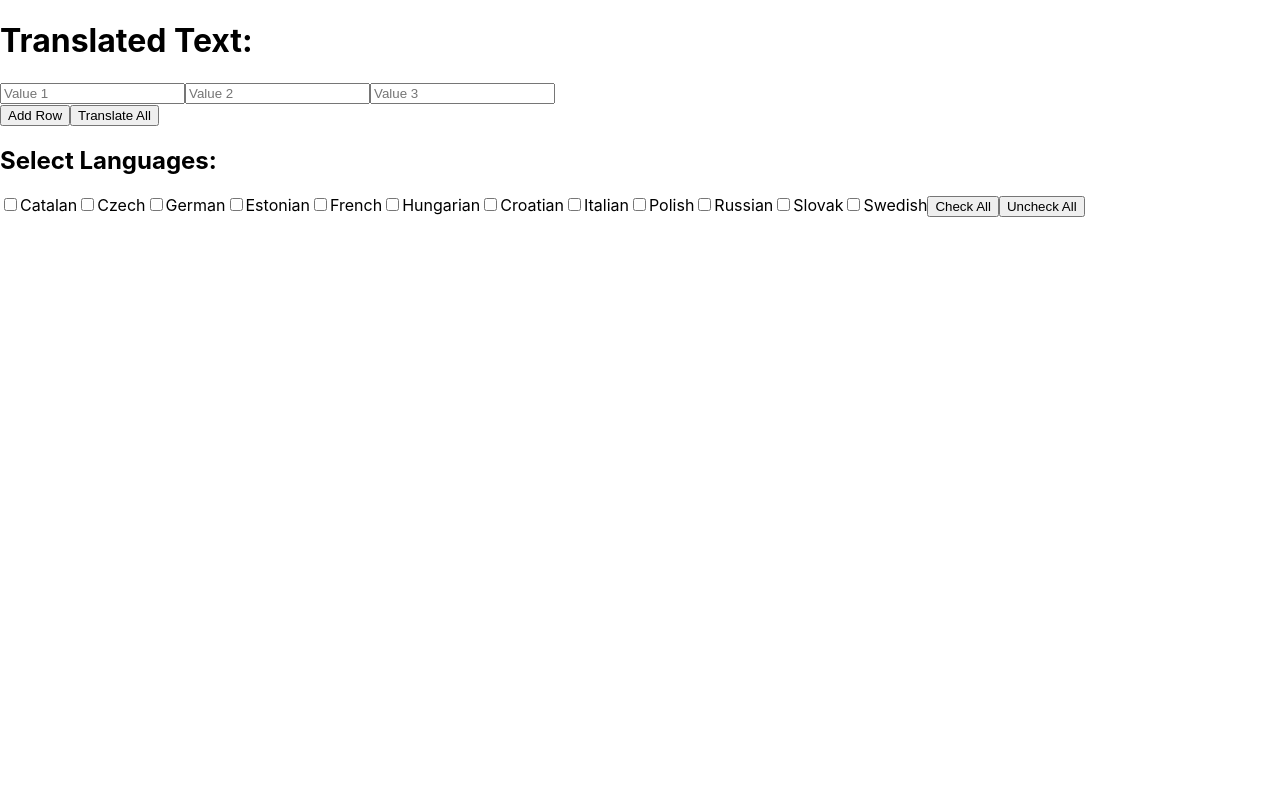
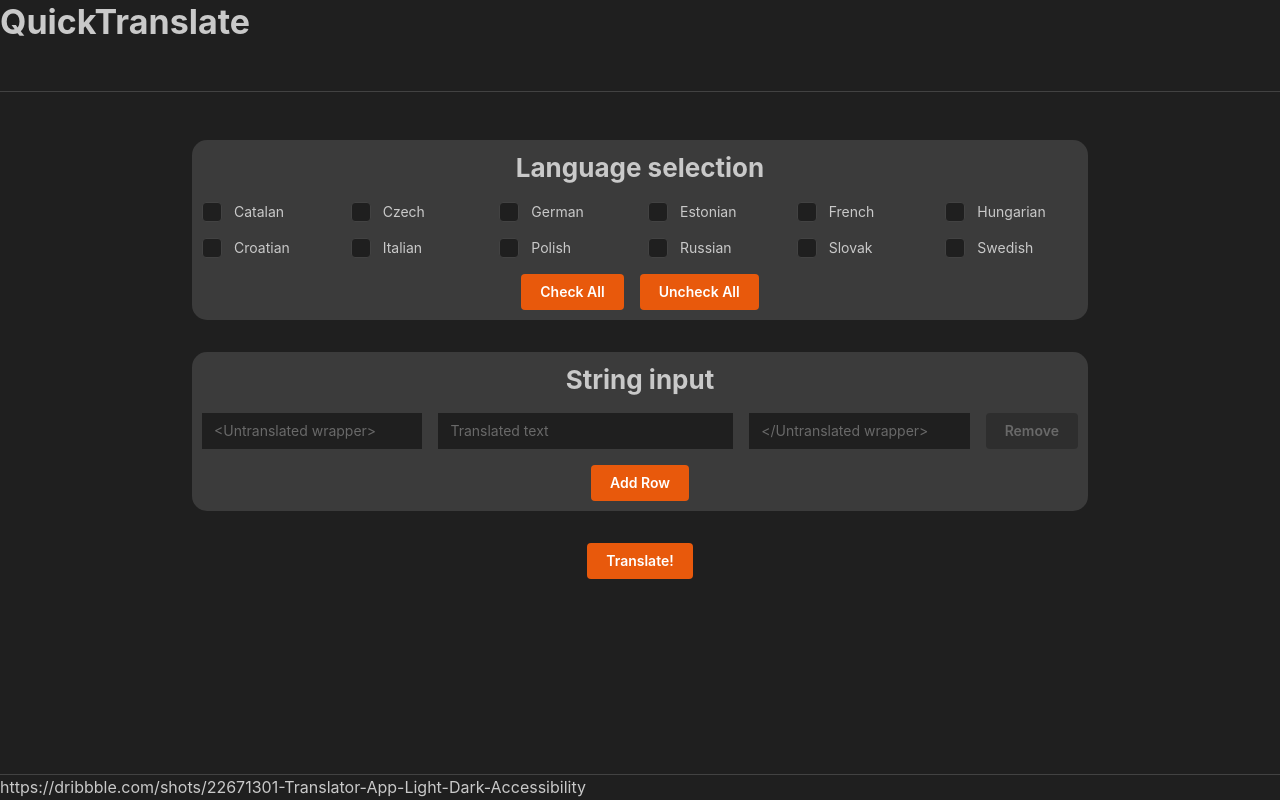
Before and after one commit to VirtualCZ/QuickTranslate, a React (Create React App) app in the folder Client/: page / in a window 1280 px wide. Built offline with nearby package versions, Linux system fonts and the light colour scheme.

Commit message:
Added Mantine. Project now uses its components. Seperated some styled components.

```diff
--- /dev/null
+++ b/Client/postcss.config.cjs
@@ -0,0 +1,14 @@
+module.exports = {
+    plugins: {
+      'postcss-preset-mantine': {},
+      'postcss-simple-vars': {
+        variables: {
+          'mantine-breakpoint-xs': '36em',
+          'mantine-breakpoint-sm': '48em',
+          'mantine-breakpoint-md': '62em',
+          'mantine-breakpoint-lg': '75em',
+          'mantine-breakpoint-xl': '88em',
+        },
+      },
+    },
+  };
--- a/Client/src/App.js
+++ b/Client/src/App.js
@@ -5,8 +5,13 @@ import { highlight, languages } from 'prismjs/components/prism-core';
 import 'prismjs/components/prism-markup';
 import 'prismjs/themes/prism-tomorrow.min.css'; // Example style, you can use another
 import LanguageCheckbox from './LanguageCheckbox';
+import { AppShell, Box, Button, Center, Divider, Flex, Grid, Group, Skeleton, Stack, Text, TextInput, Title } from '@mantine/core';
+import { useDisclosure } from '@mantine/hooks';
+import BoxBase from './BoxBase';
+import StackBase from './StackBase';
 
 function App() {
+  const [opened, { toggle }] = useDisclosure();
   const [rows, setRows] = useState([{ id: 1, value1: '', value2: '', value3: '', translatedText: '' }]);
   const [translatedTexts, setTranslatedTexts] = useState([]);
   const [selectedLanguages, setSelectedLanguages] = useState([]);
@@ -106,44 +111,93 @@ function App() {
   };
 
   return (
-    <div className="App">
-      <h1>Translated Text:</h1>
-      <div>
+    <AppShell
+      header={{ height: 92.48 }}
+      padding="md"
+    >
+      <AppShell.Header>
+        <Title order={1}>
+          QuickTranslate
+        </Title>
+      </AppShell.Header>
+      <AppShell.Main>
+        <Stack
+          align="stretch"
+          justify="center"
+          gap="xl"
+          my="xl"
+        >
+          <StackBase>
+            <Center>
+              <Title order={2}>Language selection</Title>
+            </Center>
+            <Grid grow>
+              {['Catalan', 'Czech', 'German', 'Estonian', 'French', 'Hungarian', 'Croatian', 'Italian', 'Polish', 'Russian', 'Slovak', 'Swedish'].map(language => (
+                <Grid.Col span={2}>
+                  <LanguageCheckbox
+                    key={language}
+                    language={language}
+                    checked={selectedLanguages.includes(language)}
+                    onChange={() => handleLanguageCheckboxChange(language)}
+                  />
+                </Grid.Col>
+              ))}
+            </Grid>
+            <Center>
+              <Group justify="center">
+                <Button onClick={handleCheckAllLanguages}>Check All</Button>
+                <Button onClick={handleUncheckAllLanguages}>Uncheck All</Button>
+              </Group>
+            </Center>
+          </StackBase>
+          <StackBase>
+          <Center>
+              <Title order={2}>String input</Title>
+            </Center>
             {rows.map(row => (
-          <div key={row.id}>
-            <input
-              type="text"
+              <Grid grow key={row.id}>
+                <Grid.Col span={3}>
+                  <TextInput
                     value={row.value1}
                     onChange={(e) => handleChange(row.id, 'value1', e.target.value)}
-              placeholder="Value 1"
+                    placeholder="<Untranslated wrapper>"
                   />
-            <input
-              type="text"
+                </Grid.Col>
+                <Grid.Col span={4}>
+                  <TextInput
                     value={row.value2}
                     onChange={(e) => handleChange(row.id, 'value2', e.target.value)}
-              placeholder="Value 2"
+                    placeholder="Translated text"
                   />
-            <input
-              type="text"
+                </Grid.Col>
+                <Grid.Col span={3}>
+                  <TextInput
                     value={row.value3}
                     onChange={(e) => handleChange(row.id, 'value3', e.target.value)}
-              placeholder="Value 3"
+                    placeholder="</Untranslated wrapper>"
                   />
-            {rows.length > 1 && (
-              <button onClick={() => handleRemoveRow(row.id)}>Remove</button>
-            )}
-          </div>
+                </Grid.Col>
+                <Grid.Col span={1}>
+                  <Button fullWidth variant="filled" color="red" disabled={rows.length <= 1} onClick={() => handleRemoveRow(row.id)}>Remove</Button>
+                </Grid.Col>
+              </Grid>
             ))}
-        <button onClick={handleAddRow}>Add Row</button>
-        <button onClick={handleTranslateAll}>Translate All</button>
-      </div>
-      <div>
+            <Center>
+              <Button onClick={handleAddRow}>Add Row</Button>
+            </Center>
+          </StackBase>
+          <Center>
+            <Button onClick={handleTranslateAll}>Translate!</Button>
+          </Center>
+          <BoxBase>
+            {/* <Skeleton height={120} mt={6} width="100%" radius="xl" /> */}
             {translatedTexts.map((translation, index) => (
-  <div key={index}>
-    <h2>Language: {translation.language}</h2>
+              <Box my="10">
+                <Text mx="10" size="sm">en - {translation.language}</Text>
+                <Box mx="10" style={{ borderRadius: 10 }} mt={5} mb={10} bg="dark.7" key={index}>
                   <Editor
                     value={translation.text.map((text, idx) => (
-        `${rows[idx].value1.trim()} ${text} ${rows[idx].value3.trim()}`
+                      `${rows[idx].value1.trim()}${text}${rows[idx].value3.trim()}`
                     )).join('\n')}
                     highlight={code => highlight(code, languages.markup)}
                     padding={10}
@@ -152,27 +206,17 @@ function App() {
                       fontSize: 12,
                     }}
                   />
-  </div>
+                </Box>
+                {index !== translatedTexts.length - 1 && <Divider size="xs" color='dark.3' />}
+              </Box>
             ))}
-
-
-
-
-      </div>
-      <div>
-        <h2>Select Languages:</h2>
-        {['Catalan', 'Czech', 'German', 'Estonian', 'French', 'Hungarian', 'Croatian', 'Italian', 'Polish', 'Russian', 'Slovak', 'Swedish'].map(language => (
-          <LanguageCheckbox
-            key={language}
-            language={language}
-            checked={selectedLanguages.includes(language)}
-            onChange={() => handleLanguageCheckboxChange(language)}
-          />
-        ))}
-        <button onClick={handleCheckAllLanguages}>Check All</button>
-        <button onClick={handleUncheckAllLanguages}>Uncheck All</button>
-      </div>
-    </div>
+          </BoxBase>
+        </Stack>
+      </AppShell.Main>
+      <AppShell.Footer>
+      https://dribbble.com/shots/22671301-Translator-App-Light-Dark-Accessibility
+      </AppShell.Footer>
+    </AppShell>
   );
 }
 
--- /dev/null
+++ b/Client/src/BoxBase.jsx
@@ -0,0 +1,15 @@
+import { Box } from '@mantine/core';
+import React from 'react';
+
+function BoxBase({ children }) {
+    return (
+        <Box
+            bg="dark.5"
+            style={{ borderRadius: 15 }}
+        >
+            {children}
+        </Box>
+    );
+}
+
+export default BoxBase;
--- a/Client/src/LanguageCheckbox.jsx
+++ b/Client/src/LanguageCheckbox.jsx
@@ -1,16 +1,14 @@
+import { Checkbox } from '@mantine/core';
 import React from 'react';
 
 function LanguageCheckbox({ language, checked, onChange }) {
   return (
-    <label>
-      <input
-        type="checkbox"
-        value={language}
-        checked={checked}
-        onChange={onChange}
-      />
-      {language}
-    </label>
+    <Checkbox
+      label={language}
+      value={language}
+      checked={checked}
+      onChange={onChange}
+    />
   );
 }
 
--- /dev/null
+++ b/Client/src/StackBase.jsx
@@ -0,0 +1,19 @@
+import { Stack } from '@mantine/core';
+import React from 'react';
+
+function StackBase({ children }) {
+    return (
+        <Stack
+            align="stretch"
+            justify="center"
+            gap="md"
+            bg="dark.5"
+            style={{ borderRadius: 15 }}
+            p={10}
+        >
+            {children}
+        </Stack>
+    );
+}
+
+export default StackBase;
--- a/Client/src/index.css
+++ b/Client/src/index.css
@@ -1,4 +1,13 @@
+:root[data-mantine-color-scheme="dark"]{
+  --mantine-color-body: var(--mantine-color-dark-8) !important;
+
+  .mantine-Checkbox-root:not([data-checked="true"]){
+  .mantine-Checkbox-input{
+    background-color: var(--mantine-color-dark-8);
+  }}
+}
 body {
+
   margin: 0;
   font-family: -apple-system, BlinkMacSystemFont, 'Segoe UI', 'Roboto', 'Oxygen',
     'Ubuntu', 'Cantarell', 'Fira Sans', 'Droid Sans', 'Helvetica Neue',
--- a/Client/src/index.js
+++ b/Client/src/index.js
@@ -3,11 +3,29 @@ import ReactDOM from 'react-dom/client';
 import './index.css';
 import App from './App';
 import reportWebVitals from './reportWebVitals';
+import '@mantine/core/styles.css';
+import { TextInput, Container, createTheme, MantineProvider } from '@mantine/core';
+
+const theme = createTheme({
+  components: {
+    TextInput: TextInput.extend({
+      defaultProps: {
+        bg: 'dark.8',
+        variant: 'outline',
+      },
+    }),
+  },
+  primaryColor: 'orange',
+});
 
 const root = ReactDOM.createRoot(document.getElementById('root'));
 root.render(
   <React.StrictMode>
-    <App />
+    <MantineProvider theme={theme} defaultColorScheme="dark">
+      <Container>
+        <App />
+      </Container>
+    </MantineProvider>
   </React.StrictMode>
 );
 
```
Also changed, not shown: Client/package.json (+7 -0 lines), 1 other file (tests, documents, lock files or other folders). Lines whose indentation alone changed are shown as unchanged.
